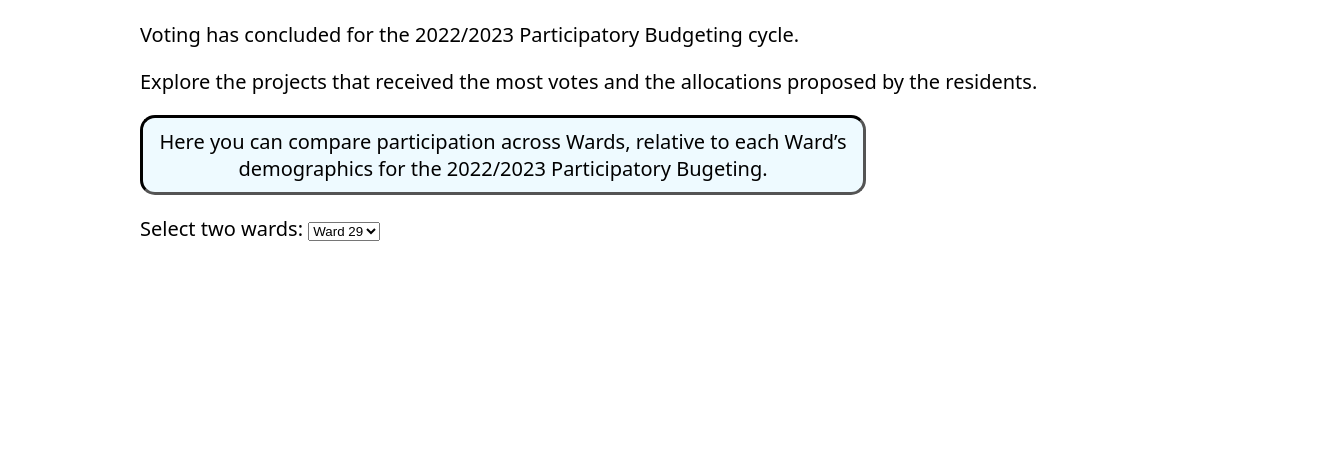
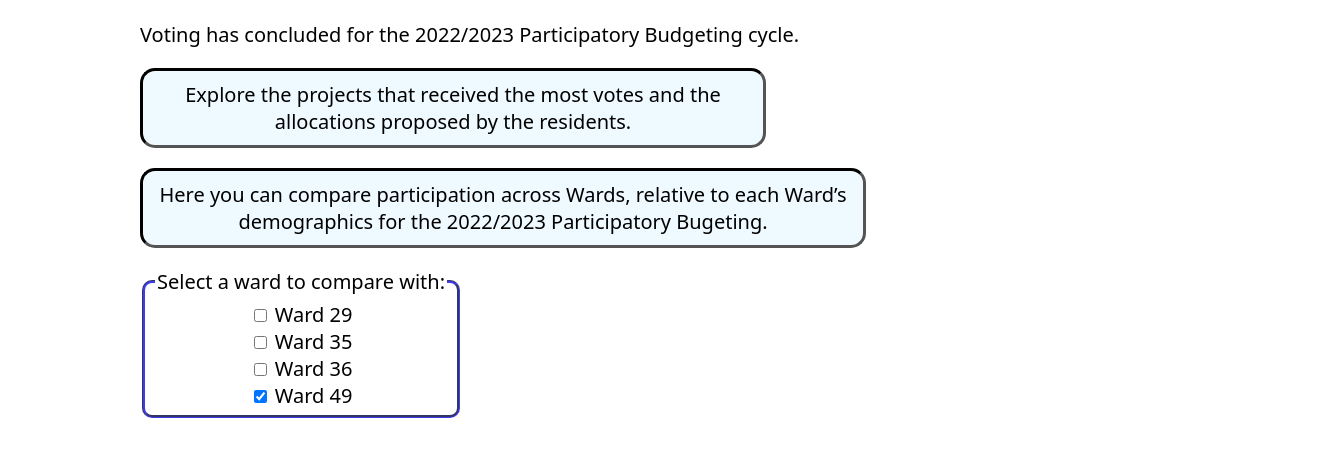
Before and after one commit to mcnuttandrew/ue-pb, a plain HTML site: page templates/feedback.html in a window 1280 px wide. Shown: the part 200-656 px from the top of the page, 1340 px wide, since content can reach past the window. Drawn offline with nearby package versions, Linux system fonts and the light colour scheme; no server answers.

Commit message:
map script and chart layout

```diff
--- a/templates/feedback.html
+++ b/templates/feedback.html
@@ -12,19 +12,53 @@
     <h1>49th Ward Participatory Budgeting</h1>
     <h2>2022 / 2023 cycle</h2>
     <p>Voting has concluded for the 2022/2023 Participatory Budgeting cycle.</p>
-    <p class="feedback-bubble">
+    <p id="feedback-bubble">
         Explore the projects that received the most votes and the allocations proposed by the residents.
     </p>
     <p id="feedback-bubble-map">
         Here you can compare participation across Wards, relative to each
         Ward’s demographics for the 2022/2023 Participatory Bugeting.
     </p>
-    <label for="wards">Select two wards:</label>
-    <select name="wards" id="ward_number">
+    <!-- <label for="wards">Select two wards:</label>
+    <select name="wards" id="ward_number" size="1" multiple>
         <option value="Ward 29">Ward 29</option>
         <option value="Ward 35">Ward 35</option>
         <option value="Ward 36">Ward 36</option>
         <option value="Ward 49">Ward 49</option>
-    </select>
+    </select> -->
+    <fieldset id="checkbox">
+        <legend>Select a ward to compare with:</legend>
+
+        <div>
+          <input type="checkbox" id="ward29" name="ward" value="29">
+          <label for="">Ward 29</label>
+        </div>
+
+        <div>
+          <input type="checkbox" id="ward35" name="ward" value="35">
+          <label for="ward35">Ward 35</label>
+        </div>
+
+        <div>
+            <input type="checkbox" id="ward36" name="ward" value="36">
+            <label for="ward36">Ward 36</label>
+          </div>
+
+          <div>
+            <input type="checkbox" id="ward49" name="ward" value="49" checked>
+            <label for="ward49">Ward 49</label>
+          </div>
+    </fieldset>
+    <div id="parent">
+        <div id="map-container"></div>
+        <div id="charts-container">
+            <div id="ward1" class="ward-container"></div>
+            <div id="ward2" class="ward-container"></div>
+        </div>
+    </div>
+
+    <script src="https://d3js.org/d3.v7.min.js"></script>
+    <script src="../../static/js/map.js"></script>
+    <script src="../../static/js/checkbox.js"></script>
 </body>
 </html>
```
